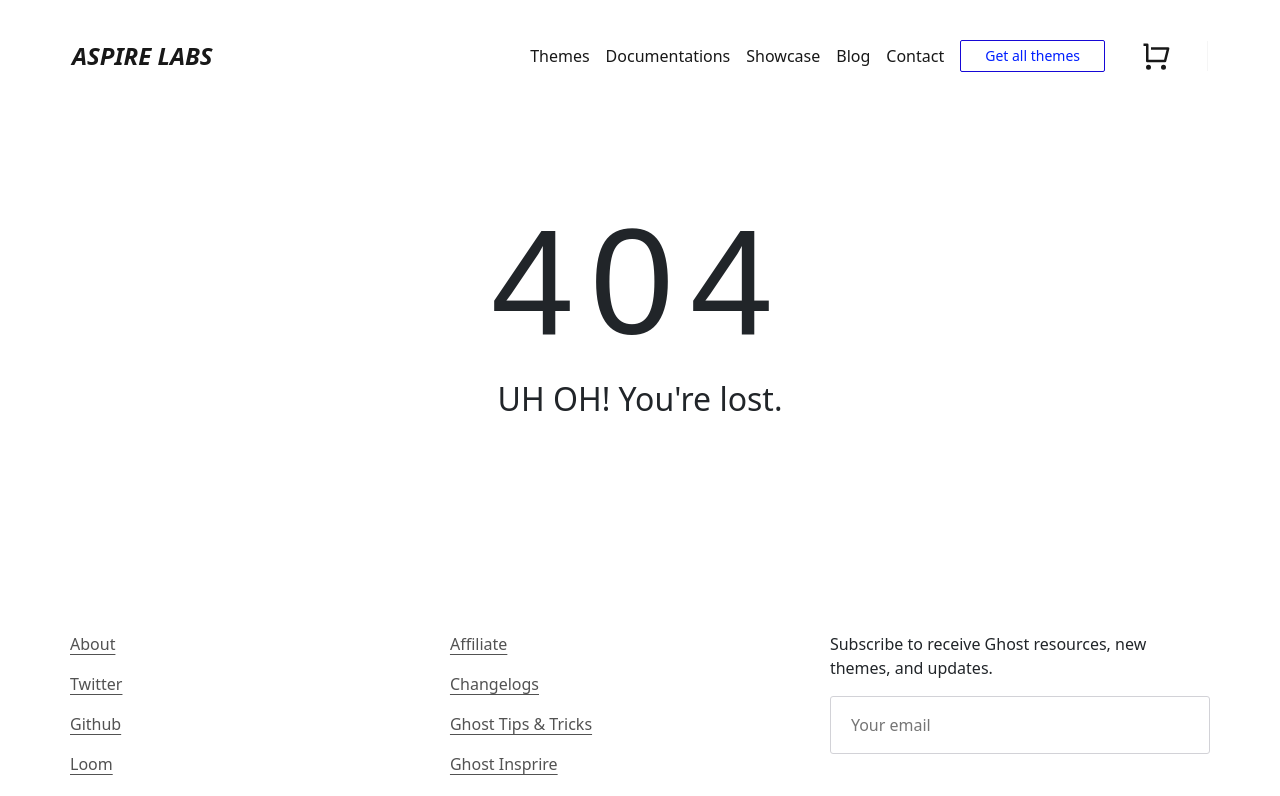
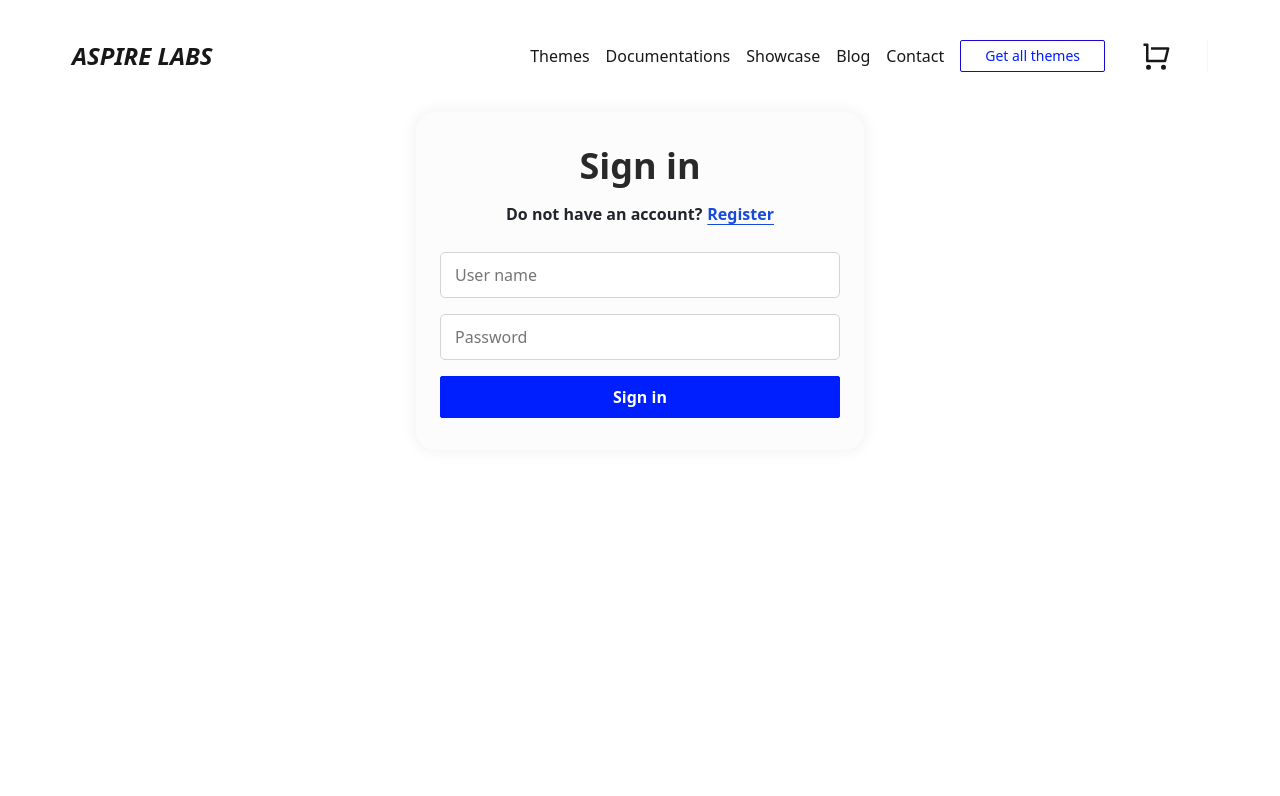
Before and after one commit to nam268ek/demo-app-themes, a React (Create React App) app: page /signin in a window 1280 px wide. Shown: the top 796 px of the page. Built offline with nearby package versions, Linux system fonts and the light colour scheme.

Commit message:
detail showcase

```diff
--- a/src/App.js
+++ b/src/App.js
@@ -10,7 +10,7 @@ import Blog from "features/CardPost/components/blog/blog";
 import Contact from "components/Contact/Contact";
 import Cart from "features/Cart/Cart";
 import Themes from "features/Theme";
-import ShowCaseDetail from "features/ShowCase/components/ShowCaseDetail/ShowCaseDetail";
+import SignIn from "components/SignIn/SignIn";
 
 function App() {
   return (
@@ -21,12 +21,12 @@ function App() {
           <Route path="/" element={<HomePage />} />
           <Route path="themes/*" element={<Themes />} />
           <Route path="documentations" element={<Documentation />} />
-          <Route path="showcase" element={<ShowCase />} />
+          <Route path="showcase/*" element={<ShowCase />} />
           <Route path="blog" element={<Blog />} />
           <Route path="contact" element={<Contact />} />
           <Route path="cart" element={<Cart />} />
           <Route path="*" element={<NotFound />} />
-          <Route path="/detail" element={<ShowCaseDetail />} />
+          <Route path="signin" element={<SignIn />} />
         </Routes>
       </main>
     </>
--- a/src/api/themeApi.js
+++ b/src/api/themeApi.js
@@ -5,10 +5,10 @@ const themeApi = {
     const url = "/themes";
     return axiosClient.get(url);
   },
-  getId: (id) => {
-    const url = "/themes";
-    return axiosClient.get(url);
-  },
+  // getId: (id) => {
+  //   const url = "/themes";
+  //   return axiosClient.get(url);
+  // },
   getLimit: (params) => {
     const url = "/themes";
     return axiosClient.get(url, { params });
@@ -21,6 +21,10 @@ const themeApi = {
     const url = "/showcase";
     return axiosClient.get(url, { params });
   },
+  getDetailShowCase: () => {
+    const url = "/detail";
+    return axiosClient.get(url);
+  },
   getCardPostList: () => {
     const url = "/cardposts";
     return axiosClient.get(url);
--- a/src/components/Errors/Error.jsx
+++ b/src/components/Errors/Error.jsx
@@ -12,7 +12,7 @@ Error.defaultProps = {
 
 function Error({ title, message }) {
   toast.error(`${title}: ${message}`, { theme: "colored" });
-  return <ToastContainer autoClose={5000} />;
+  return <ToastContainer autoClose={3000} />;
 }
 
 export default Error;
--- /dev/null
+++ b/src/components/SignIn/SignIn.jsx
@@ -0,0 +1,215 @@
+import React from "react";
+import PropTypes from "prop-types";
+import styled from "styled-components";
+import { Link } from "react-router-dom";
+import * as yup from "yup";
+
+SignIn.propTypes = {};
+
+function SignIn() {
+  const [isSignin, setIsSignIn] = React.useState(true);
+
+  const handleSignIn = () => {
+    setIsSignIn(!isSignin);
+  };
+
+  const validationSchema = yup.object().shape({
+    userName: yup.string().required("Username is required"),
+    password: yup
+      .string()
+      .min(6, "Password must be at least 6 characters")
+      .required("Password is required"),
+    email: yup.string().email("Email is invalid").required("Email is required"),
+    firstname: yup.string().required("Firstname is required"),
+    lastname: yup.string().required("Lastname is required"),
+    terms: yup
+      .boolean()
+      .oneOf([true], "You must agree to the terms and conditions"),
+  });
+
+  return (
+    <Layout>
+      <Container>
+        <Box>
+          <Content>
+            <Title>{isSignin ? "Sign in" : "Create account"}</Title>
+            <TitleH2>
+              {isSignin
+                ? "Do not have an account?"
+                : "Already have an account?"}
+              <StyleLink primary="true" to="" onClick={handleSignIn}>
+                {isSignin ? "Register" : "Sign in"}
+              </StyleLink>
+            </TitleH2>
+            <CustomDiv>
+              <Form>
+                <CustomDiv primary="true">
+                  <Input type="text" placeholder="User name" />
+                </CustomDiv>
+                {!isSignin && (
+                  <>
+                    <CustomDiv primary="true">
+                      <CustomDiv pr="5px">
+                        <Input type="text" placeholder="First name" />
+                      </CustomDiv>
+                      <CustomDiv>
+                        <Input type="text" placeholder="Last name" />
+                      </CustomDiv>
+                    </CustomDiv>
+                    <CustomDiv primary="true">
+                      <Input type="email" placeholder="Email" />
+                    </CustomDiv>
+                  </>
+                )}
+                <CustomDiv primary="true">
+                  <Input type="password" placeholder="Password" />
+                </CustomDiv>
+                <Button name="submit" type="submit">
+                  {isSignin ? "Sign in" : "Sign up"}
+                </Button>
+                {!isSignin && (
+                  <CustomDiv primary="true">
+                    <CustomDiv pr m0 w0 pb="32px">
+                      <CheckBox type="checkbox" id="terms" />
+                    </CustomDiv>
+                    <TagP>
+                      I have read and agree to the{" "}
+                      <StyleLink to="">Terms of Service</StyleLink>
+                    </TagP>
+                  </CustomDiv>
+                )}
+              </Form>
+            </CustomDiv>
+          </Content>
+        </Box>
+      </Container>
+    </Layout>
+  );
+}
+const Layout = styled.div``;
+const Container = styled.div`
+  display: flex;
+  align-items: center;
+  flex-direction: column;
+  margin: 0 auto;
+  max-width: 1200px;
+  width: 100%;
+  padding: 0 14px;
+`;
+const Box = styled.div`
+  display: flex;
+  align-items: center;
+  flex-direction: column;
+  margin: 0 auto;
+  max-width: 28em;
+  width: 100%;
+  border-radius: 20px;
+  background-color: #fcfcfc;
+  box-shadow: 0px 0px 10px 5px rgba(224, 224, 224, 0.25);
+`;
+const Content = styled.div`
+  display: flex;
+  justify-content: center;
+  align-items: center;
+  flex-direction: column;
+  flex-wrap: wrap;
+`;
+const Title = styled.h1`
+  font-size: 36px;
+  font-weight: 600;
+  color: #292929;
+  width: 100%;
+  text-align: center;
+  padding-top: 32px;
+  padding-bottom: 10px;
+`;
+const TitleH2 = styled.h2`
+  font-size: 16px;
+  font-weight: 600;
+  display: flex;
+  flex-direction: row;
+  justify-content: center;
+  align-items: baseline;
+  padding-bottom: 20px;
+`;
+const StyleLink = styled(Link)`
+  font-size: 16px;
+  font-weight: 600;
+  color: #164ada;
+  text-decoration: ${(props) => (props.primary ? "underline" : "none")};
+  padding: ${(props) => (props.primary ? "0 0 0 5px" : "0 0 0 0")};
+  text-underline-offset: 4px;
+`;
+const CustomDiv = styled.div`
+  display: flex;
+  flex-direction: ${(props) => (props.primary ? "row" : "column")};
+  justify-content: ${(props) => (props.primary ? "unset" : "center")};
+  align-items: center;
+  width: ${(props) => (props.primary ? "100%" : props.w0 && "auto")};
+  margin-bottom: ${(props) => props.m0 && "0"};
+  margin: ${(props) => (props.primary ? "0 0 16px 0" : "0 0 0 0")};
+  padding-right: ${(props) => props.pr || "0 0 0 0"};
+  padding-top: ${(props) => props.pt || "0 0 0 0"};
+  padding-bottom: ${(props) => props.pb || "0 0 0 0"};
+`;
+const Form = styled.form``;
+const Input = styled.input`
+  border-radius: 5px;
+  border: 1px solid #d4d4d4;
+  padding: 10px 0;
+  padding-left: 14px;
+  width: ${(props) => (props.secondary ? "50%" : "100%")};
+  border-top-right-radius: ${(props) => props.one && "0"};
+  border-bottom-right-radius: ${(props) => props.one && "0"};
+  border-top-left-radius: ${(props) => props.two && "0"};
+  border-bottom-left-radius: ${(props) => props.two && "0"};
+
+  &:active {
+    border-top-right-radius: ${(props) => props.one && "0"};
+    border-bottom-right-radius: ${(props) => props.one && "0"};
+    border-top-left-radius: ${(props) => props.two && "0"};
+    border-bottom-left-radius: ${(props) => props.two && "0"};
+  }
+`;
+const Button = styled.button`
+  width: 400px;
+  padding: 8px 16px;
+  background-color: #001fff;
+  color: #ffffff;
+  font-weight: 600;
+  border: 1px solid #001fff;
+  border-radius: 2px;
+  display: flex;
+  align-items: center;
+  text-align: center;
+  font-size: 16px;
+  justify-content: center;
+  margin-bottom: 32px;
+
+  &:hover {
+    color: white;
+    background-color: #04c;
+  }
+
+  &:focus {
+    outline-offset: 2px !important;
+    outline: 2px solid #04c !important;
+  }
+`;
+const CheckBox = styled.input.attrs({ type: "checkbox" })`
+  background-color: #ececec;
+  border-radius: 5px;
+  border: 1px solid #d4d4d4;
+  width: 18px;
+  height: 18px;
+`;
+const TagP = styled.p`
+  font-size: 16px;
+  font-weight: 500;
+  color: #525252;
+  margin: 0;
+  padding-left: 14px;
+  padding-bottom: 32px;
+`;
+
+export default SignIn;
--- a/src/components/showcaseCard/showcaseCard.jsx
+++ b/src/components/showcaseCard/showcaseCard.jsx
@@ -1,7 +1,7 @@
 import { PropTypes } from "prop-types";
-import "./showcaseCard.scss";
 import LazyLoad from "react-lazyload";
 import { Link, useLocation } from "react-router-dom";
+import "./showcaseCard.scss";
 
 const ShowcaseCard = ({
   propertyId,
@@ -11,10 +11,10 @@ const ShowcaseCard = ({
   title,
   props,
 }) => {
-  const url = useLocation();
+  const { pathname: url } = useLocation();
 
   return (
-    <div className="cardtheme__selection">
+    <div className={url === "/" ? "cardtheme__selection" : ""}>
       <div className="cardtheme__selection__container">
         <div className="cardtheme__selection__container-title">
           <h1 className="theme-lastest mb-0">{title}</h1>
@@ -34,7 +34,7 @@ const ShowcaseCard = ({
           {themeList.map((item) => (
             <Link
               key={item[propertyId]}
-              to="!#"
+              to={`/showcase/${item[propertyName].toLowerCase()}`}
               className="showcase__btn--small-link"
             >
               {item[propertyName]}
--- a/src/features/Cart/components/CartItem/CartItem.jsx
+++ b/src/features/Cart/components/CartItem/CartItem.jsx
@@ -48,8 +48,9 @@ function CartItem({ item }) {
 
     toast.configure();
     Number(e.target.value) > 10
-      ? toast.warn(`Maximum quantity is 10`)
-      : Number(e.target.value) < 1 && toast.warn(`Minimum quantity is 1`);
+      ? toast.warn(`Maximum quantity is 10`, { theme: "colored" })
+      : Number(e.target.value) < 1 &&
+        toast.warn(`Minimum quantity is 1`, { theme: "colored" });
 
     const update = {
       ...item,
@@ -62,15 +63,19 @@ function CartItem({ item }) {
   };
 
   const handleAddToCart = (item) => {
+    if (valueQty < 10) {
       setValueQty(valueQty + 1);
       dispatch(addToCart(item));
       dispatch(getTotal());
+    }
   };
 
   const handleRemoveQty = (item) => {
+    if (valueQty > 1) {
       setValueQty(valueQty - 1);
       dispatch(deCreaseQty(item));
       dispatch(getTotal());
+    }
   };
 
   const handleRemoveItem = (item) => {
--- a/src/features/ShowCase/components/ShowCaseDetail/ShowCaseDetail.jsx
+++ b/src/features/ShowCase/components/ShowCaseDetail/ShowCaseDetail.jsx
@@ -1,27 +1,35 @@
 import React, { useEffect } from "react";
 import PropTypes from "prop-types";
 import styled from "styled-components";
-import { Link, useNavigate } from "react-router-dom";
+import { Link, useNavigate, useParams } from "react-router-dom";
 import LazyLoad from "react-lazyload";
 import { useSelector, useDispatch } from "react-redux";
-import { getAllShowCase } from "features/ShowCase/showCaseSlice";
-import { getAllTheme } from "features/Theme/themeSlice";
+import { getDetail } from "features/ShowCase/showCaseSlice";
+import Footer from "components/footer/footer";
+import OnTop from "components/onTop/onTop";
 
 ShowCaseDetail.propTypes = {};
 
-function ShowCaseDetail(props) {
+function ShowCaseDetail({ name }) {
   const dispatch = useDispatch();
   const navigate = useNavigate();
-  const { showCaseList: listItems } = useSelector((state) => state.showCases);
+  const { detail: params } = useParams();
+  const listItems = useSelector((state) =>
+    state.showCases.detail.filter((item) => item.name.toLowerCase() === params)
+  );
 
   useEffect(() => {
-    dispatch(getAllShowCase());
-    dispatch(getAllTheme());
-  }, [dispatch]);
+    !listItems && dispatch(getDetail());
+  }, [dispatch, listItems]);
 
   const handleNavigate = (e) => {
     e.preventDefault();
-    navigate(`/themes/${props.name.toLowerCase()}`, { replace: true });
+    navigate(`/themes/${params}`, { replace: true });
+  };
+
+  const handleGoBack = (e) => {
+    e.preventDefault();
+    navigate(`/showcase`, { replace: true });
   };
 
   return (
@@ -29,14 +37,14 @@ function ShowCaseDetail(props) {
       <Layout>
         <Container>
           <CustomDiv>
-            <StyleLink to="" onClick={navigate(1)}>
+            <StyleLink to="" onClick={handleGoBack} padding="0 16px">
               &#8592; Back to Showcase
             </StyleLink>
-            <CustomDiv primary>
-              <StyleLink primary to="" onClick={handleNavigate}>
-                {props.name}
+            <CustomDiv primary="true" padding="0 16px">
+              <StyleLink primary="true" to="" onClick={handleNavigate}>
+                {listItems[0].name}
               </StyleLink>
-              <Span primary>&#9866;</Span>
+              <Span primary="true">&#9866;</Span>
               <Span> Showcase</Span>
             </CustomDiv>
           </CustomDiv>
@@ -60,6 +68,8 @@ function ShowCaseDetail(props) {
           </Content>
         </Container>
       </Layout>
+      <Footer />
+      <OnTop />
     </>
   );
 }
@@ -83,6 +93,7 @@ const CustomDiv = styled.div`
   align-items: ${(props) => (props.primary ? "baseline" : "unset")};
   width: 100%;
   margin: ${(props) => (props.primary ? "0 0 24px 0" : "0 0 0 0")};
+  padding: ${(props) => props.padding || "unset"};
 `;
 const Content = styled.div`
   display: flex;
@@ -105,6 +116,7 @@ const StyleLink = styled(Link)`
   display: block;
   text-decoration: ${(props) => (props.primary ? "underline" : "none")};
   text-underline-offset: ${(props) => (props.primary ? "4px" : "0px")};
+  padding: ${(props) => props.padding || "unset"};
 
   &:hover {
     color: #001fff;
--- a/src/features/ShowCase/components/showCase/showCase.jsx
+++ b/src/features/ShowCase/components/showCase/showCase.jsx
@@ -3,8 +3,11 @@ import ShowcaseCard from "../../../../components/showcaseCard/showcaseCard";
 import OnTop from "../../../../components/onTop/onTop";
 import Footer from "../../../../components/footer/footer";
 import { useSelector, useDispatch } from "react-redux";
-import { getAllShowCase } from "features/ShowCase/showCaseSlice";
+import { getAllShowCase, getDetail } from "features/ShowCase/showCaseSlice";
 import { getAllTheme } from "features/Theme/themeSlice";
+import { Route, Routes } from "react-router-dom";
+import ShowCaseDetail from "../ShowCaseDetail/ShowCaseDetail";
+import NotFound from "components/NotFound/NotFound";
 
 const ShowCase = (props) => {
   const dispatch = useDispatch();
@@ -12,12 +15,18 @@ const ShowCase = (props) => {
   const { themeList } = useSelector((state) => state.themes);
 
   useEffect(() => {
+    dispatch(getDetail());
     dispatch(getAllShowCase());
     dispatch(getAllTheme());
   }, [dispatch]);
 
   return (
-    <Fragment>
+    <>
+      <Routes>
+        <Route
+          path="/"
+          element={
+            <>
               <ShowcaseCard
                 showCase={showCaseList}
                 themeList={themeList}
@@ -26,7 +35,13 @@ const ShowCase = (props) => {
               />
               <Footer />
               <OnTop />
-    </Fragment>
+            </>
+          }
+        />
+        <Route path=":detail" element={<ShowCaseDetail />} />
+        <Route path="*" element={<NotFound />} />
+      </Routes>
+    </>
   );
 };
 
--- a/src/features/ShowCase/showCaseSlice.js
+++ b/src/features/ShowCase/showCaseSlice.js
@@ -8,6 +8,11 @@ export const getAllShowCase = createAsyncThunk(
     return data;
   }
 );
+
+export const getDetail = createAsyncThunk("themes/getDetail", async () => {
+  const data = await themeApi.getDetailShowCase();
+  return data;
+});
 
 export const getLimitShowCase = createAsyncThunk(
   "themes/getLimitShowCase",
@@ -21,6 +26,7 @@ const showCaseSlice = createSlice({
   name: "showCases",
   initialState: {
     showCaseList: [],
+    detail: [],
   },
   extraReducers: {
     [getAllShowCase.fulfilled]: (state, action) => {
@@ -29,6 +35,9 @@ const showCaseSlice = createSlice({
     [getLimitShowCase.fulfilled]: (state, action) => {
       state.showCaseList = action.payload;
     },
+    [getDetail.fulfilled]: (state, action) => {
+      state.detail = action.payload;
+    },
   },
 });
 
```
Lines whose indentation alone changed are shown as unchanged.
